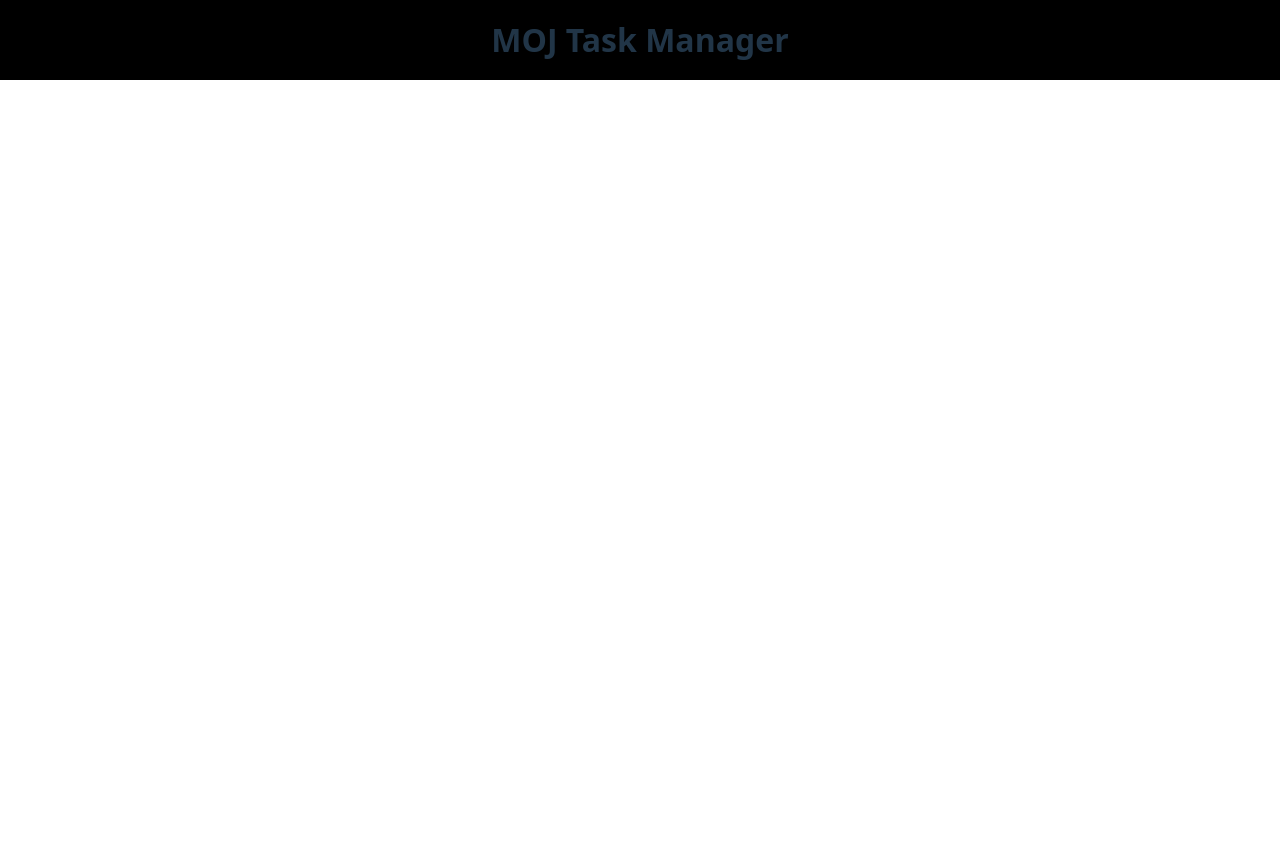
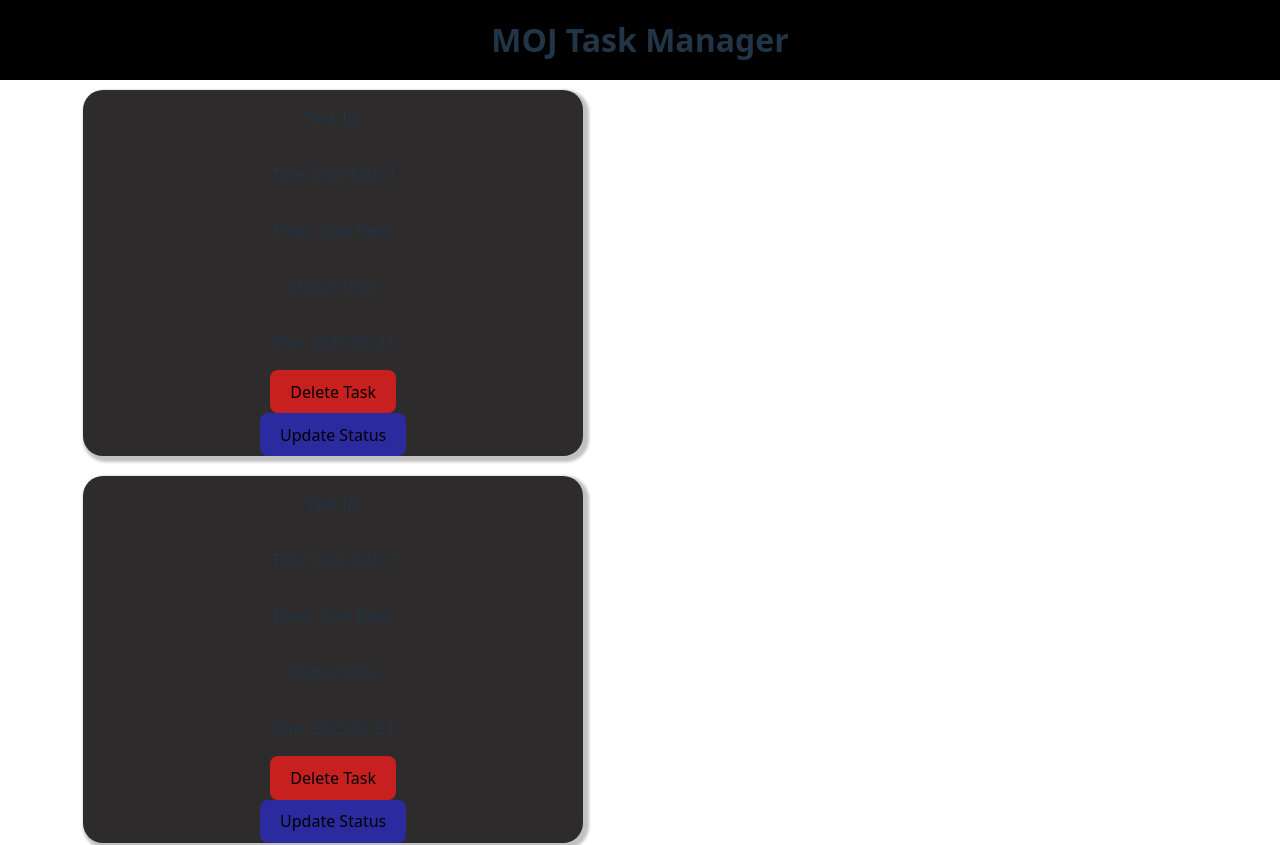
Before and after one commit to swoody2527/MOJ-Front-end, a React (Vite) app: page / in a window 1280 px wide. Shown: the top 845 px of the page. Before the commit the page ends 800 px from the top, so only its background shows below. Built offline with nearby package versions, Linux system fonts and the light colour scheme.

Commit message:
basic display with fake data

```diff
--- a/package.json
+++ b/package.json
@@ -10,6 +10,7 @@
     "preview": "vite preview"
   },
   "dependencies": {
+    "axios": "^1.11.0",
     "react": "^19.1.1",
     "react-dom": "^19.1.1",
     "react-router": "^7.8.1",
--- a/src/App.css
+++ b/src/App.css
@@ -12,3 +12,35 @@
   font-size: 2em;
   font-weight: bold;
 }
+
+.tasks-container {
+  display: flex;
+  flex-direction: row;
+  flex-wrap: wrap;
+  padding-top: 10vh;
+  justify-content: center;
+  align-items: center;
+}
+
+
+.task-card {
+  display: flex;
+  flex-direction: column;
+  align-items: center;
+  justify-content: space-evenly;
+  background-color: rgb(45, 43, 43);
+  margin: 10px;
+  width: 75%;
+  border-radius: 20px;
+  height: auto;
+  box-shadow: 3px 3px 3px 3px rgba(0, 0, 0, 0.244);
+}
+
+
+.delete-btn {
+  background-color: rgb(200, 31, 31);
+}
+
+.update-btn {
+  background-color: rgb(43, 43, 159);
+}
--- a/src/App.jsx
+++ b/src/App.jsx
@@ -3,15 +3,45 @@ import reactLogo from './assets/react.svg'
 import viteLogo from '/vite.svg'
 import './App.css'
 import { Route, Routes } from 'react-router'
+import TaskCard from './components/TaskCard'
 
 function App() {
-  const [count, setCount] = useState(0)
+
+  const example_tasks = [
+    {
+      title: 'Cool Task 3',
+      desc: 'Cool Desc',
+      status: 'todo',
+      due: '2025-02-21'
+    },
+    {
+      title: 'Cool Task 3',
+      desc: 'Cool Desc',
+      status: 'todo',
+      due: '2025-02-21'
+    },
+    {
+      title: 'Cool Task 3',
+      desc: 'Cool Desc',
+      status: 'todo',
+      due: '2025-02-21'
+    },
+    {
+      title: 'Cool Task 3',
+      desc: 'Cool Desc',
+      status: 'todo',
+      due: '2025-02-21'
+    },
+  ]
 
 
   return (
     <>
     <div className='header'>MOJ Task Manager</div>
-    <div>
+    <div className='tasks-container'>
+      {example_tasks.map((task, index) => (
+        <TaskCard key={index} {...task} ></TaskCard>
+      ))}
 
     </div>
     </>
--- a/src/components/TaskCard.jsx
+++ b/src/components/TaskCard.jsx
@@ -1,9 +1,15 @@
 import React from 'react'
 
-function TaskCard() {
+function TaskCard({id, title, desc, status, due}) {
   return (
-    <div>
-
+    <div className='task-card'>
+        <p>Task Id: {id}</p>
+        <p>Title: {title}</p>
+        <p>Desc: {desc}</p>
+        <p>Status: {status}</p>
+        <p>Due: {due}</p>
+        <button className='delete-btn'>Delete Task</button>
+        <button className='update-btn'>Update Status</button>
     </div>
   )
 }
```
Also changed, not shown: 1 other file (tests, documents, lock files or other folders).
